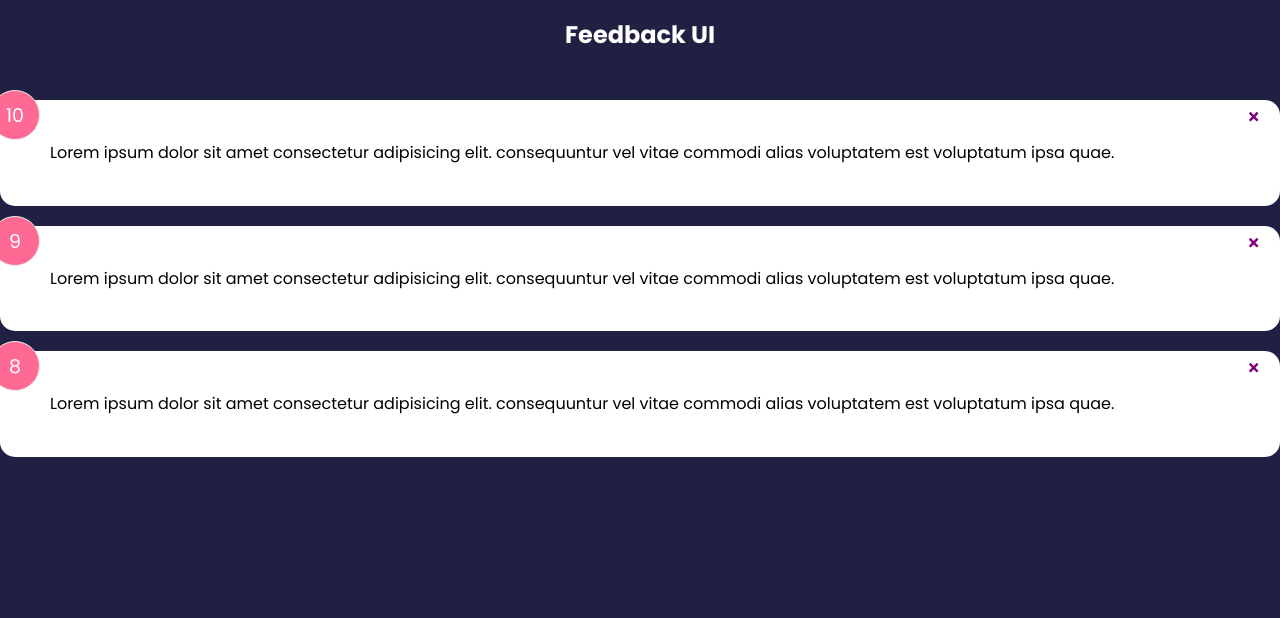
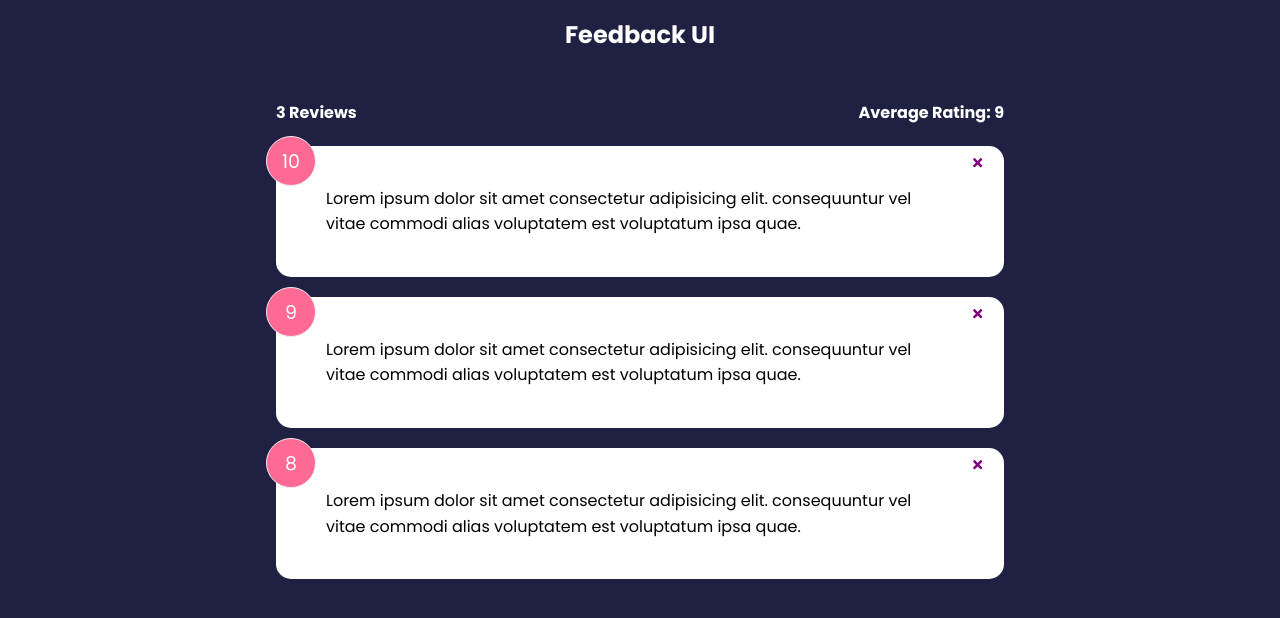
Before and after one commit to canopus-m-satoshi/feedback-app, a React (Create React App) app: page / in a window 1280 px wide. Shown: the top 618 px of the page. Built offline with nearby package versions, Linux system fonts and the light colour scheme; the HTML template or start-up script is replaced by a standard one.

Commit message:
18. FeedbackStats Component & Reactivity

```diff
--- a/src/App.js
+++ b/src/App.js
@@ -1,6 +1,7 @@
 import { useState } from 'react'
+import Header from './components/Header'
 import FeedbackList from './components/FeedbackList'
-import Header from './components/Header'
+import FeedbackStats from './components/FeedbackStats'
 import FeedbackData from './data/FeedbackData'
 
 function App() {
@@ -15,7 +16,8 @@
   return (
     <>
       <Header />
-      <div className="cantainer">
+      <div className="container">
+        <FeedbackStats feedback={feedback} />
         <FeedbackList feedback={feedback} handleDelete={deleteFeedback} />
       </div>
     </>
--- /dev/null
+++ b/src/components/FeedbackStats.jsx
@@ -0,0 +1,24 @@
+import PropTypes from 'prop-types'
+
+function FeedbackStats({ feedback }) {
+  // Calculate ratings avg
+  let average =
+    feedback.reduce((acc, cur) => {
+      return acc + cur.rating
+    }, 0) / feedback.length
+
+  average = average.toFixed(1).replace(/[..]0$/, '')
+
+  return (
+    <div className="feedback-stats">
+      <h4>{feedback.length} Reviews</h4>
+      <h4>Average Rating: {isNaN(average) ? 0 : average}</h4>
+    </div>
+  )
+}
+
+FeedbackStats.propTypes = {
+  feedback: PropTypes.array.isRequired,
+}
+
+export default FeedbackStats
```
